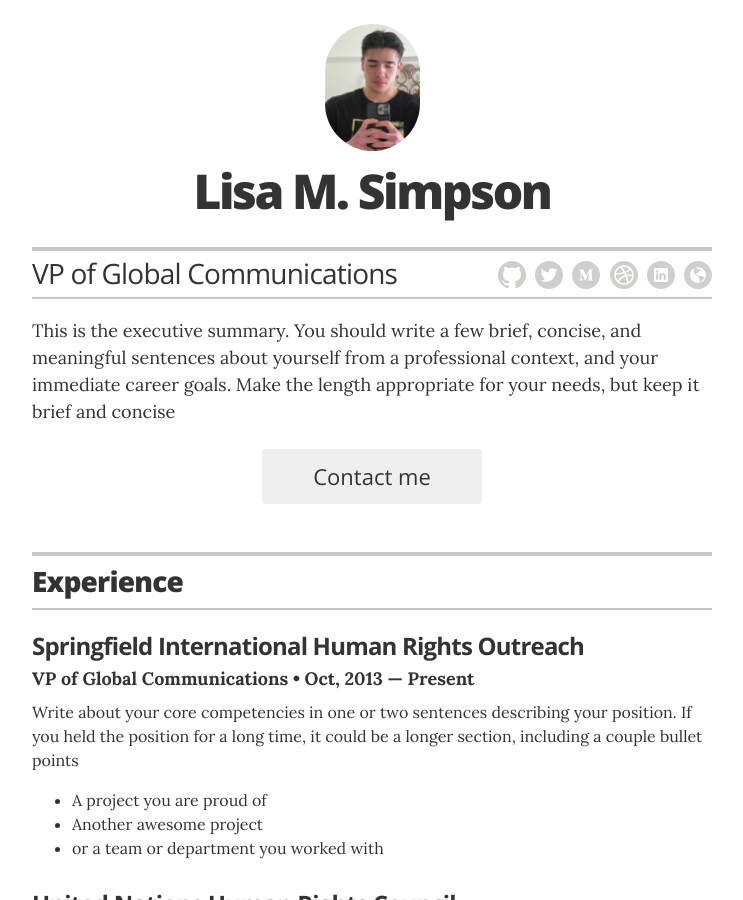
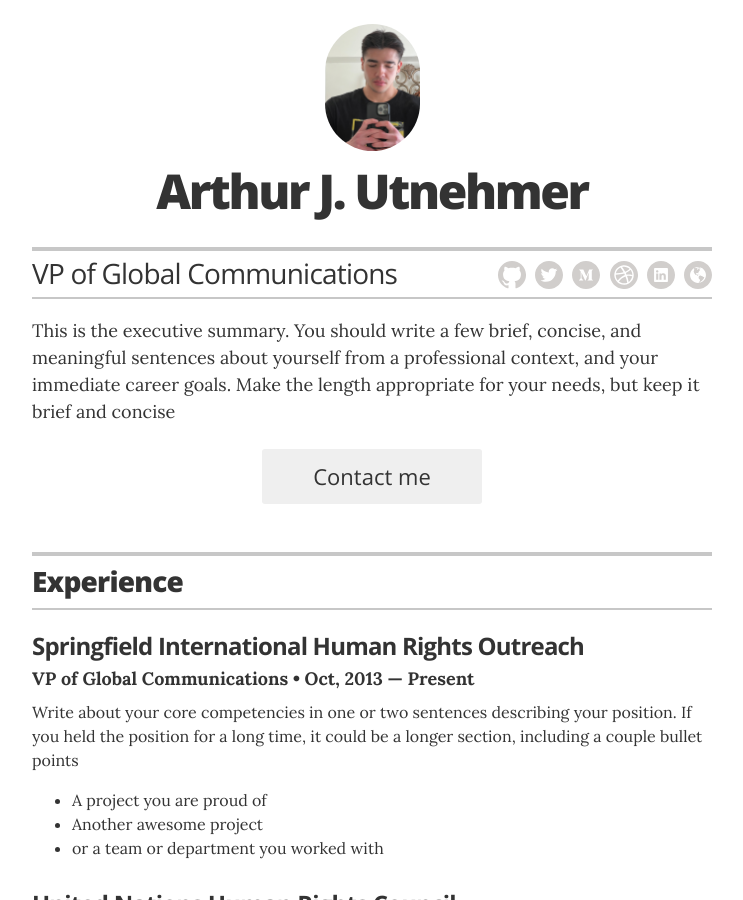
Before and after one commit to arthurutnehmer/Resume, a Jekyll site: the page built from index.html, in a window 1280 px wide and 900 px high. Shown: the whole window, without its empty margins (268-1011 px from the left). Built offline with Jekyll 4.4.1, drawn with Linux system fonts in a browser that asks for light colours.

Commit message:
Added name.

```diff
--- a/_config.yml
+++ b/_config.yml
@@ -10,7 +10,7 @@ sass:
 
 # Resume settings
 resume_avatar:                  "true"
-resume_name:                    "Lisa M. Simpson"
+resume_name:                    "Arthur J. Utnehmer"
 resume_title:                   "VP of Global Communications"
 
 # used for the contact button in _layouts/resume.html
```
